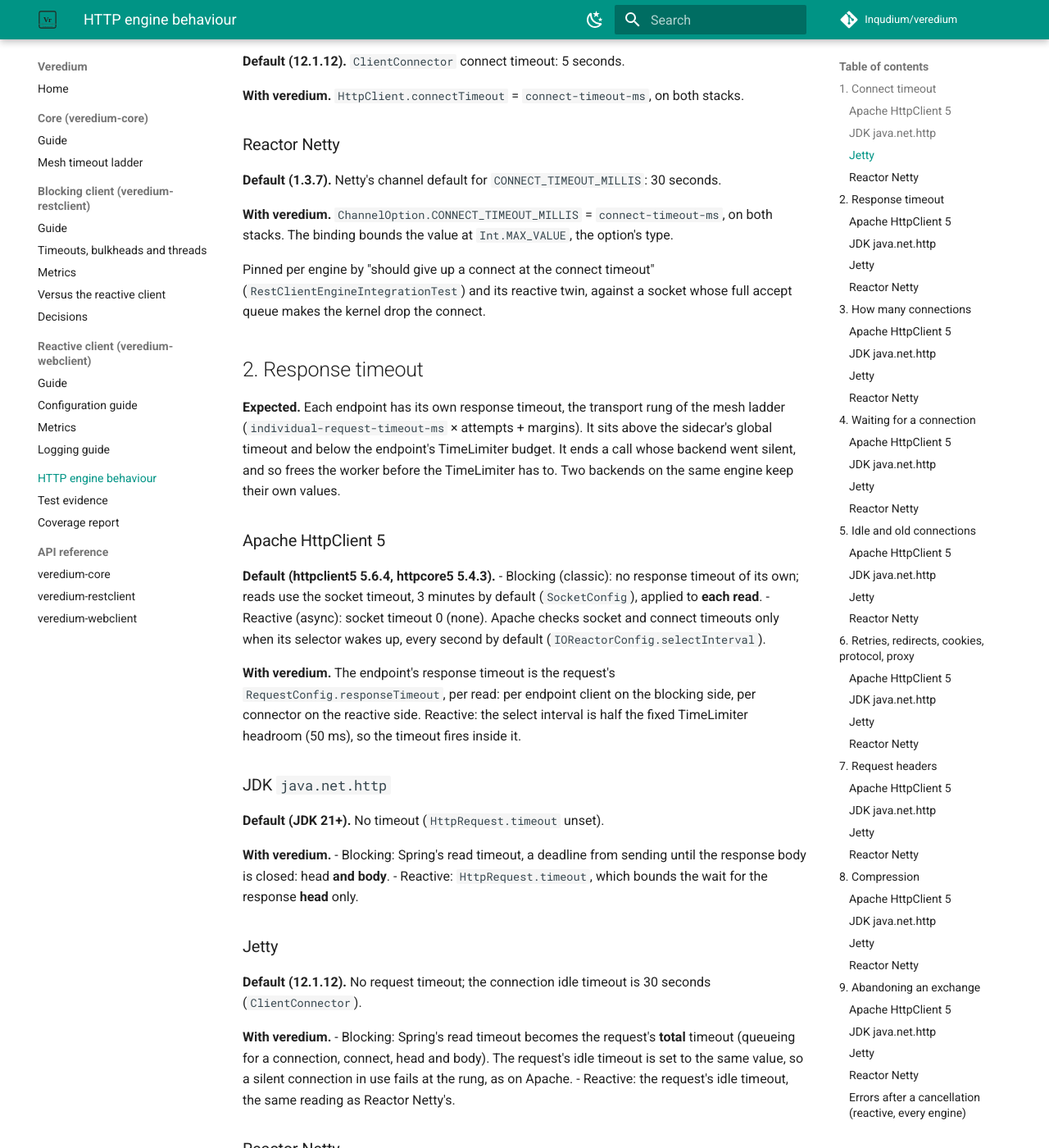
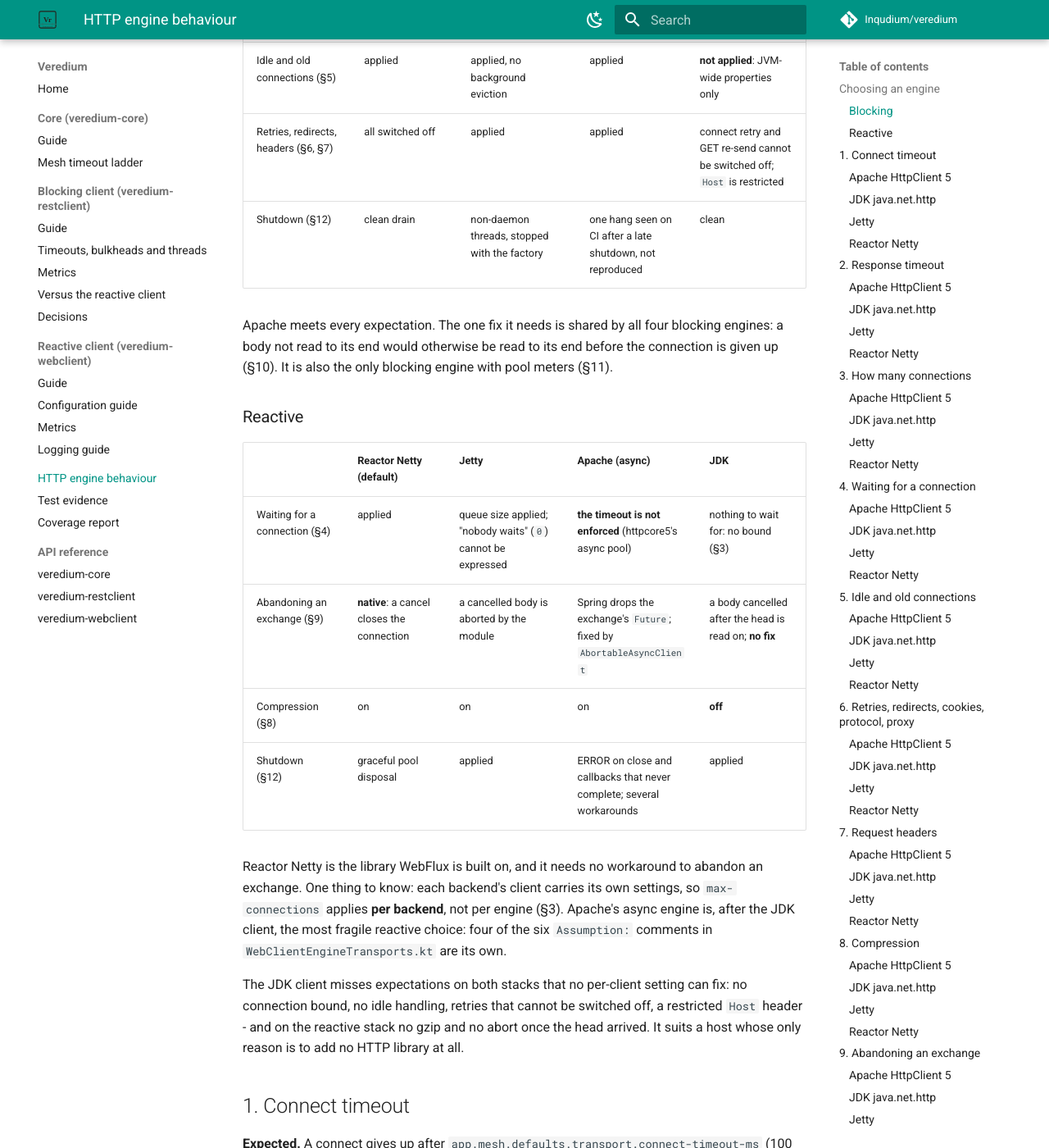
Before and after one commit to Inqudium/veredium, an MkDocs documentation site: the page built from docs/engine-behaviour.md, in a window 1280 px wide and 1400 px high, scrolled down 1544 px. Shown: the whole window at 82% size. Built offline with MkDocs 1.6.1 and Material for MkDocs 9.7.7, drawn with Linux system fonts in a browser that asks for light colours; comment, search, counter and statistics services are not loaded; some of the changed text lies outside the part shown.

Commit message:
(docs) engine behaviour: which engine to choose, per stack
Two tables measure the four engines of each stack against the page's own topics; the defaults
(Apache blocking, Reactor Netty reactive) come out first, Jetty second, the JDK client last.

Co-Authored-By: Claude Opus 5.5 <noreply@anthropic.com>

```diff
--- a/docs/engine-behaviour.md
+++ b/docs/engine-behaviour.md
@@ -25,6 +25,45 @@ Versions, as the Spring Boot BOM resolves them today:
 
 "Blocking" means `veredium-restclient` (Spring's `ClientHttpRequestFactory` adapters), "reactive" means
 `veredium-webclient` (Spring's `ClientHttpConnector` adapters).
+
+## Choosing an engine
+
+Measured against the topics below - which of the expected behaviours an engine meets by itself, which only with a
+workaround of the module's, and which not at all - **the defaults are the engines to choose: Apache HttpClient 5 on
+the blocking stack, Reactor Netty on the reactive one.** Jetty is a sound second choice on both, for a host that
+runs Jetty anyway. The JDK client is the weakest on both.
+
+### Blocking
+
+| | Apache (default) | Jetty | Reactor Netty | JDK |
+|---|---|---|---|---|
+| Connection bound, waiting for a connection (§3, §4) | both applied, the wait included | the wait bounded only by the request's total timeout; queue of 1024 | the queue length cannot be set | **neither**: no bound, nothing to wait for |
+| Abandoning an exchange (§9) | **native**: an interrupt closes the socket; nothing to add | the request runs on and Jetty swallows the interrupt; fixed by the module | body reads ignore the interrupt; fixed by hand-off threads | native |
+| Idle and old connections (§5) | applied | applied, no background eviction | applied | **not applied**: JVM-wide properties only |
+| Retries, redirects, headers (§6, §7) | all switched off | applied | applied | connect retry and GET re-send cannot be switched off; `Host` is restricted |
+| Shutdown (§12) | clean drain | non-daemon threads, stopped with the factory | one hang seen on CI after a late shutdown, not reproduced | clean |
+
+Apache meets every expectation. The one fix it needs is shared by all four blocking engines: a body not read to its
+end would otherwise be read to its end before the connection is given up (§10). It is also the only blocking
+engine with pool meters (§11).
+
+### Reactive
+
+| | Reactor Netty (default) | Jetty | Apache (async) | JDK |
+|---|---|---|---|---|
+| Waiting for a connection (§4) | applied | queue size applied; "nobody waits" (`0`) cannot be expressed | **the timeout is not enforced** (httpcore5's async pool) | nothing to wait for: no bound (§3) |
+| Abandoning an exchange (§9) | **native**: a cancel closes the connection | a cancelled body is aborted by the module | Spring drops the exchange's `Future`; fixed by `AbortableAsyncClient` | a body cancelled after the head is read on; **no fix** |
+| Compression (§8) | on | on | on | **off** |
+| Shutdown (§12) | graceful pool disposal | applied | ERROR on close and callbacks that never complete; several workarounds | applied |
+
+Reactor Netty is the library WebFlux is built on, and it needs no workaround to abandon an exchange. One thing to
+know: each backend's client carries its own settings, so `max-connections` applies **per backend**, not per engine
+(§3). Apache's async engine is, after the JDK client, the most fragile reactive choice: four of the six
+`Assumption:` comments in `WebClientEngineTransports.kt` are its own.
+
+The JDK client misses expectations on both stacks that no per-client setting can fix: no connection bound, no idle
+handling, retries that cannot be switched off, a restricted `Host` header - and on the reactive stack no gzip and no
+abort once the head arrived. It suits a host whose only reason is to add no HTTP library at all.
 
 ## 1. Connect timeout
 
```
